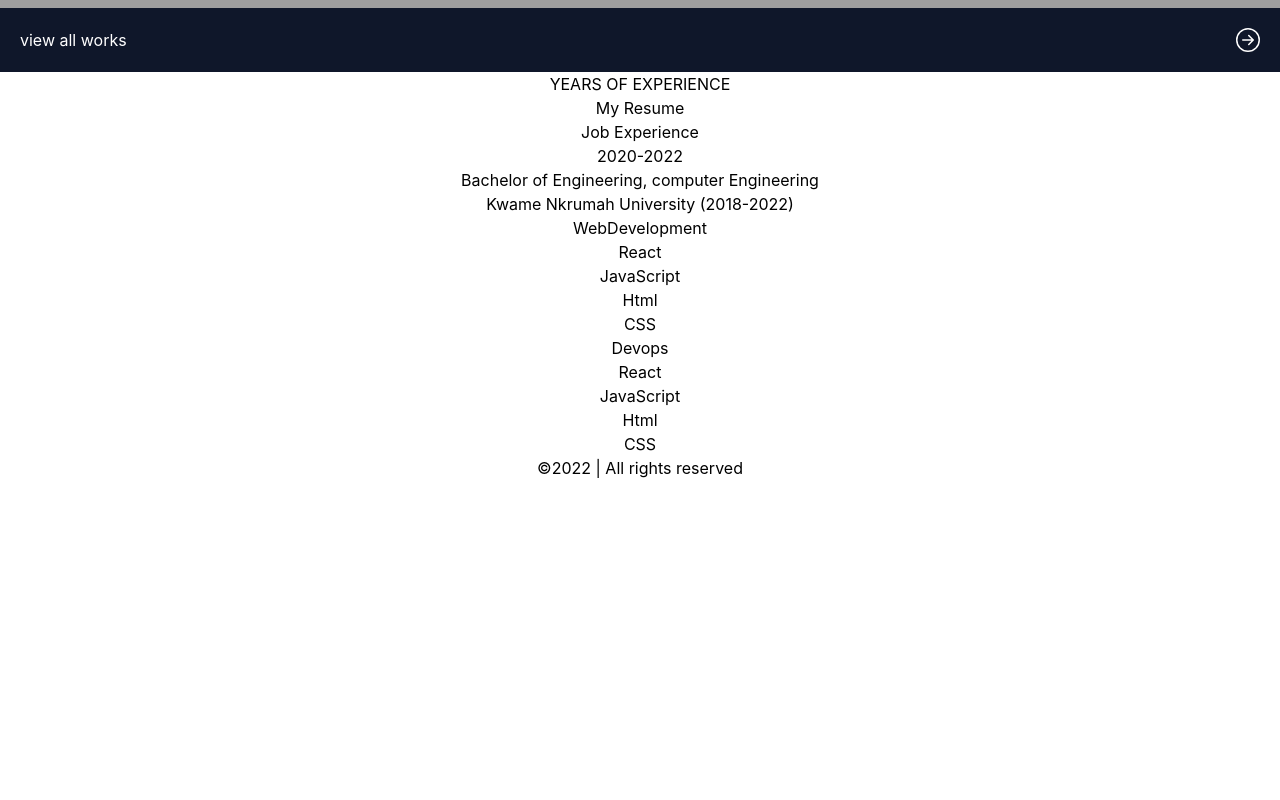
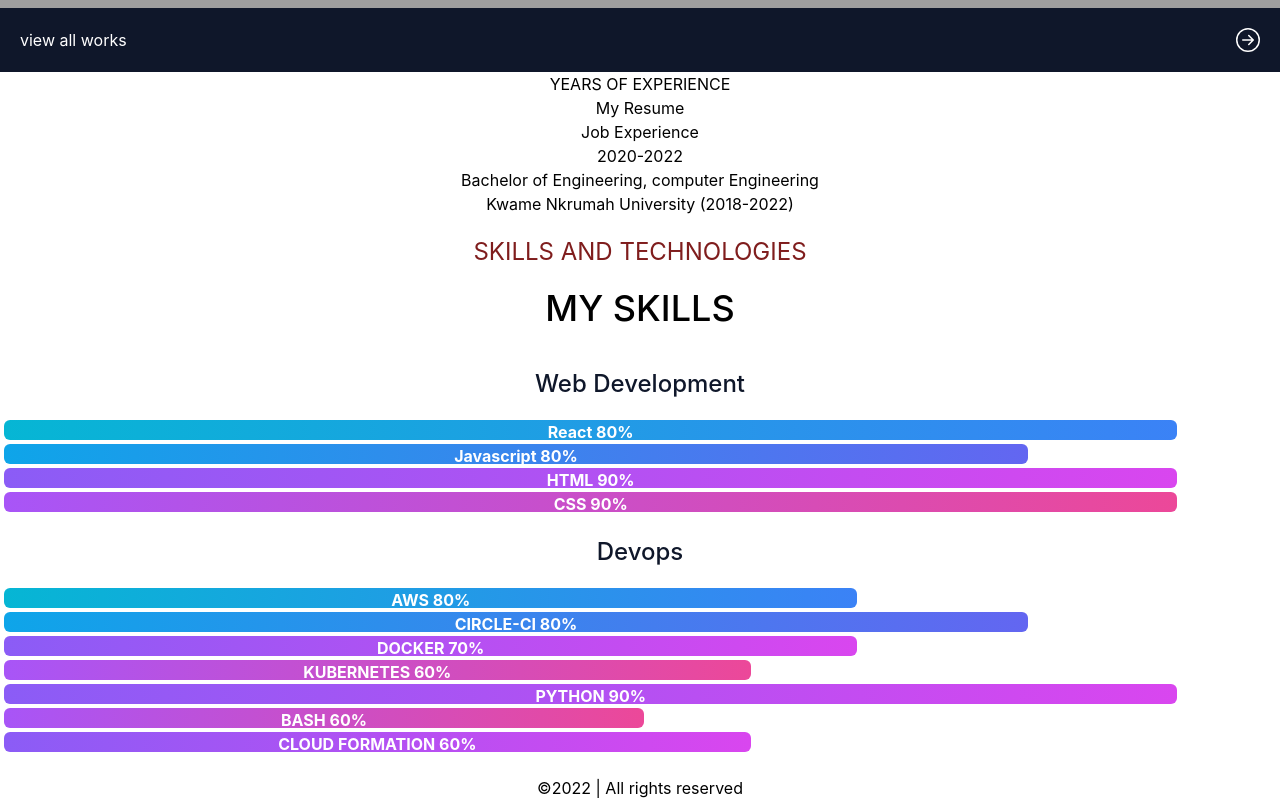
Before and after one commit to nfiawornu/Bel-sPortfolio, a React (Create React App) app: page / in a window 1280 px wide. Shown: the part 6852-7652 px from the top of the page. Before the commit the page ends 7332 px from the top, so only its background shows below. Built offline with nearby package versions, Linux system fonts and the light colour scheme; grey boxes are pictures that could not be loaded.

Commit message:
adds skills component

```diff
--- a/src/components/skills/Skills.jsx
+++ b/src/components/skills/Skills.jsx
@@ -2,21 +2,33 @@ import React from 'react'
 
 const Skills = () => {
   return (
-    <div>
-        <div className="skills">
-            <h5>WebDevelopment</h5>
-            <p>React</p>
-            <p>JavaScript</p>
-            <p>Html</p>
-            <p>CSS</p>
+    <div className='my-5' >
+        <div className='flex-col' >
+            <p className='text-red-900 text-2xl'>SKILLS AND TECHNOLOGIES</p>
+            <h3 className='font-medium text-4xl my-5'>MY SKILLS</h3>
         </div>
-        <div className="skills">
-            <h5>Devops</h5>
-            <p>React</p>
-            <p>JavaScript</p>
-            <p>Html</p>
-            <p>CSS</p>
+        <div className='flex flex-col'>
+          <div>
+            <h5 className='font-medium text-2xl text-slate-900 my-5'>Web Development</h5>
+                <div class="m-1 h-5 bg-gradient-to-r text-white w-11/12 rounded-md font-bold text-center from-cyan-500 to-blue-500">React 80%</div>
+                <div class="m-1 h-5 bg-gradient-to-r text-white w-4/5 rounded-md font-bold text-center from-sky-500 to-indigo-500">Javascript 80%</div>
+                <div class="m-1 h-5 bg-gradient-to-r text-white w-11/12 rounded-md font-bold text-center from-violet-500 to-fuchsia-500">HTML 90%</div>
+                <div class="m-1 h-5 bg-gradient-to-r text-white w-11/12 rounded-md font-bold text-center from-purple-500 to-pink-500">CSS 90%</div>
+
+          </div>
+          <div>
+          <h5 className='font-medium text-2xl text-slate-900 my-5'>Devops</h5>
+          <div class="m-1 h-5 bg-gradient-to-r text-white w-8/12 rounded-md font-bold text-center from-cyan-500 to-blue-500">AWS 80%</div>
+            <div class="m-1 h-5 bg-gradient-to-r text-white w-4/5 rounded-md font-bold text-center from-sky-500 to-indigo-500">CIRCLE-CI 80%</div>
+            <div class="m-1 h-5 bg-gradient-to-r text-white w-8/12 rounded-md font-bold text-center from-violet-500 to-fuchsia-500">DOCKER 70%</div>
+            <div class="m-1 h-5 bg-gradient-to-r text-white w-7/12 rounded-md font-bold text-center from-purple-500 to-pink-500">KUBERNETES 60%</div>
+            <div class="m-1 h-5 bg-gradient-to-r text-white w-11/12 rounded-md font-bold text-center from-violet-500 to-fuchsia-500">PYTHON 90%</div>
+            <div class="m-1 h-5 bg-gradient-to-r text-white w-6/12 rounded-md font-bold text-center from-purple-500 to-pink-500">BASH 60%</div>
+            <div class="m-1 h-5 bg-gradient-to-r text-white w-7/12 rounded-md font-bold text-center from-violet-500 to-fuchsia-500">CLOUD FORMATION 60%</div>
+
+         </div>
         </div>
+
     </div>
   )
 }
```
Also changed, not shown: src/components/skills/Skills.styles.css (deleted).
